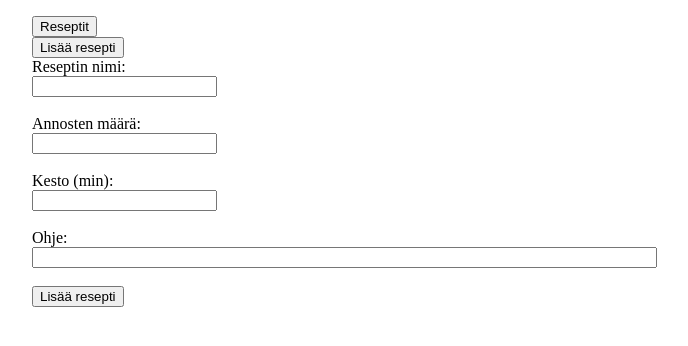
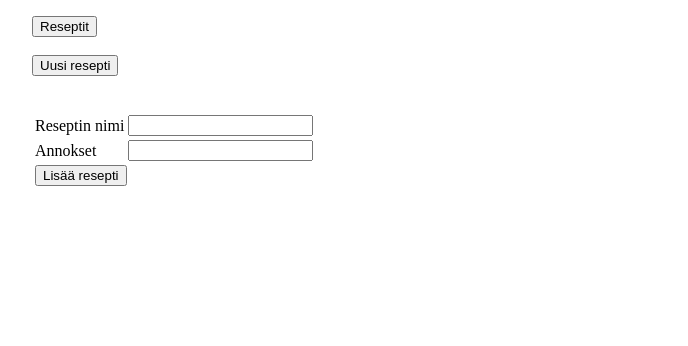
Before and after one commit to ihqminna/Reseptikirjasto, a Flask app: page /recipes/new/ in a window 1280 px wide. Shown: the top 346 px of the page, without its empty margins (16-704 px from the left). Run offline with Flask 2, Linux system fonts and the light colour scheme.

Commit message:
wtformin lisäämistä

```diff
--- /dev/null
+++ b/application/recipes/forms.py
@@ -0,0 +1,11 @@
+from flask_wtf import FlaskForm
+from wtforms import StringField, IntegerField
+
+class RecipeForm(FlaskForm):
+	nimi = StringField("Reseptin nimi")
+	aika = IntegerField("Aika (min)")
+	annoksia = IntegerField ("Annokset")
+	ohje = StringField("Ohje")
+
+	class Meta:
+		csrf = False
--- a/application/recipes/views.py
+++ b/application/recipes/views.py
@@ -1,6 +1,7 @@
 from application import app, db
 from flask import render_template, request, redirect, url_for
 from application.recipes.models import Recipe
+from application.recipes.forms import RecipeForm
 
 @app.route("/recipes", methods=["GET"])
 def recipes_index():
@@ -8,7 +9,7 @@ def recipes_index():
 
 @app.route("/recipes/new/")
 def recipes_form():
-	return render_template("recipes/new.html")
+	return render_template("recipes/new.html", form = RecipeForm())
 
 @app.route("/recipes/", methods=["POST"])
 def recipes_create():
--- a/application/templates/layout.html
+++ b/application/templates/layout.html
@@ -8,9 +8,9 @@
 	<body>
 		<ul>
 			<a href="{{ url_for('recipes_index') }}"><button>Reseptit</button></a>
-			<br>
-			<a href="{{ url_for('recipes_form') }}"><button> Lisää resepti</button></a>
-			<br>
+			<br><br>
+			<a href="{{ url_for('recipes_form') }}"><button> Uusi resepti</button></a>
+			<br><br>
 
 		{% block body %}
 			<p>
--- a/application/templates/recipes/new.html
+++ b/application/templates/recipes/new.html
@@ -2,14 +2,29 @@
 
 {% block body %}
 <form method="POST" action="{{url_for('recipes_create') }}">
-	<label for="nimi">Reseptin nimi:</label><br/>
-	<input type="text" name="nimi"/><br/><br/>
-	<label for="annoksia">Annosten määrä:</label><br/>
-	<input type="number" name="annoksia"/><br/><br/>
-	<label for="aika">Kesto (min):</label><br/>
-	<input type="number" name="aika"/><br/><br/>
-	<label for="ohje">Ohje:</label><br/>
-	<input type="text" name="ohje" size="75"/><br/><br/>
-	<input type="submit" value="Lisää resepti"/>
+	<table>
+		<tr>
+			<td>
+				{{ form.nimi.label }}
+			</td>
+			<td>
+				{{ form.nimi }}
+			</td>
+		</tr>
+		<tr>
+			<td>
+				{{ form.annoksia.label }}
+			</td>
+			<td>
+				{{ form.annoksia }}
+			</td>
+		</tr>
+
+		<br>
+		<tr>
+			<td colspan="2">
+				<input type="submit" value="Lisää resepti"/>
+			</td>
+		</tr>
 </form>
 {% endblock %}
```
Also changed, not shown: 1 other file.
